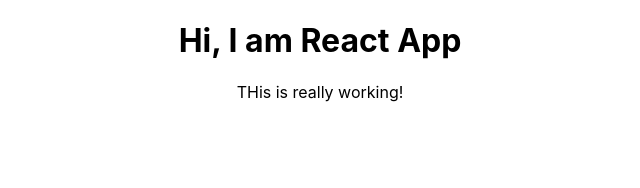
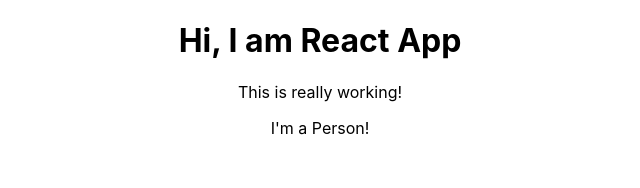
Before and after one commit to NishantVP/react-the-complete-guide, a React (Create React App) app: page / in a window 1280 px wide. Shown: the top 188 px of the page, without its empty margins (320-960 px from the left). Built offline with nearby package versions, Linux system fonts and the light colour scheme.

Commit message:
end of lect 32

```diff
--- a/src/App.js
+++ b/src/App.js
@@ -1,5 +1,7 @@
 import React, { Component } from 'react';
 import './App.css';
+import Person from './Person/Person';
+
 
 class App extends Component {
 
@@ -7,7 +9,8 @@
         return (
             <div className="App">
                 <h1>Hi, I am React App</h1>
-                <p> THis is really working!</p>
+                <p> This is really working!</p>
+                <Person />
             </div>
         );
     }
--- /dev/null
+++ b/src/Person/Person.js
@@ -0,0 +1,12 @@
+import React from 'react';
+
+
+const person = () => {
+
+    return (
+        <p> I'm a Person!</p>
+    );
+
+};
+
+export default person;
```
